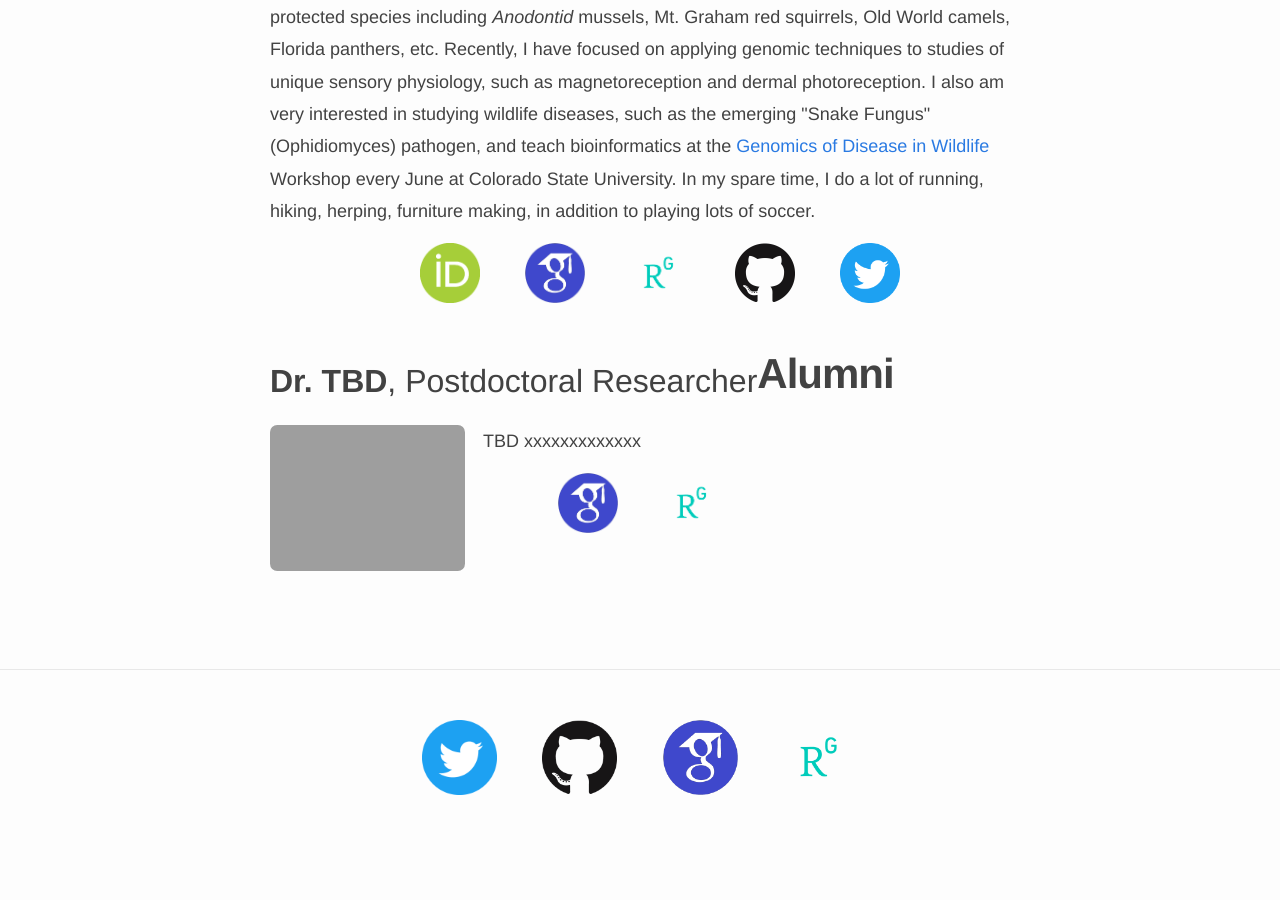
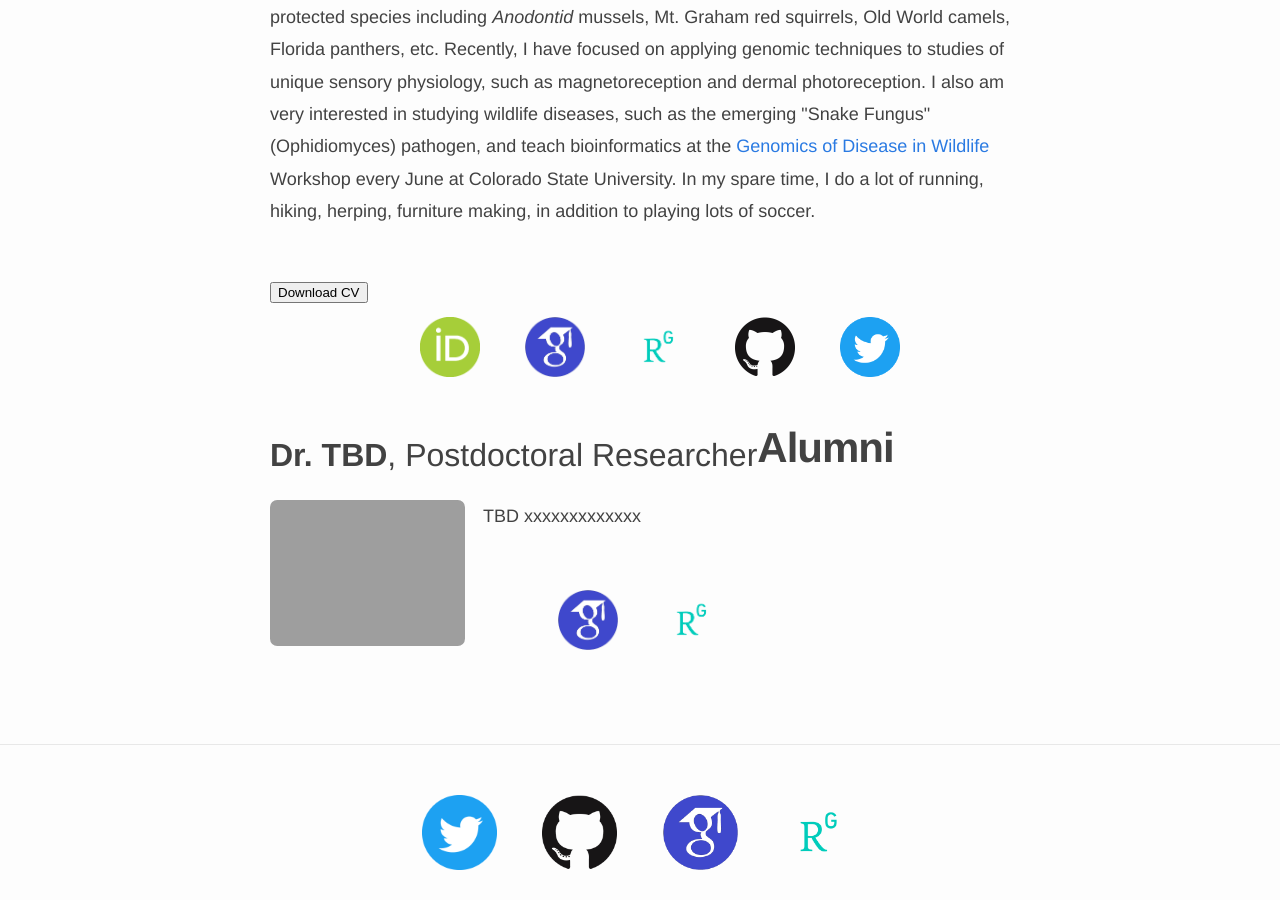
Before and after one commit to rfitak/FitakLab, a Jekyll site: the page built from _pages/team/index.md, in a window 1280 px wide and 900 px high, scrolled down 986 px. Built offline with Jekyll 4.4.1, drawn with Linux system fonts in a browser that asks for light colours; nearby versions of some CDN libraries; before the commit the page ends 1811 px from its top, so only the background shows below that.

Commit message:
fourth commit

```diff
--- a/_data/team.yml
+++ b/_data/team.yml
@@ -27,6 +27,7 @@
     Workshop every June at Colorado State University. In my spare time, I do a lot of
     running, hiking, herping, furniture making, in addition to playing lots of soccer.
   photo: team/bob2.jpg
+  cv: fitak.pdf
 
 - name: Dr. TBD
   is_pi: False
--- a/_includes/member.html
+++ b/_includes/member.html
@@ -4,6 +4,10 @@
         <img class="float-left member-photo" src="{{ member.photo | prepend: site.images_dir | prepend: site.baseurl }}">
     {% endif %}
     <p>{{ member.bio }}</p>
+    <br>
+    {% if member.cv %}
+        <button align="Center" href="{{ member.cv | prepend: site.cv_dir | prepend: site.baseurl }}">Download CV</button>
+    {% endif %}
   <div style="margin-top: 10px;" align="center">
     {% if member.orcid %}
         <a style="padding-left:40px;" href="{{ member.orcid}}"><img src="https://rfitak.github.io/FitakLab/images/icons/orcid.png" width="60" height="60"/></a>
```
Also changed, not shown: 1 other file.
